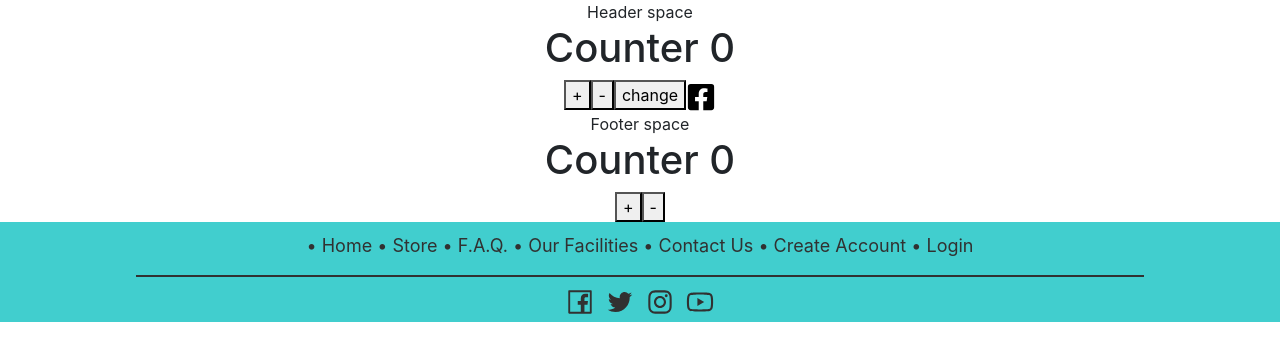
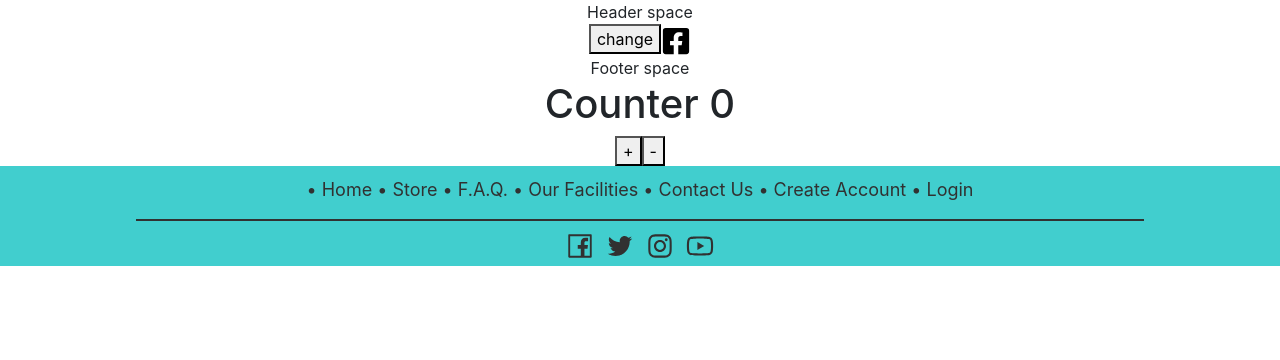
Before and after one commit to TBDG/primal-shop, a React (Create React App) app in the folder public/: page / in a window 1280 px wide. Shown: the top 360 px of the page. Built offline with nearby package versions, Linux system fonts and the light colour scheme.

Commit message:
Completed redux setup

```diff
--- a/public/src/App.js
+++ b/public/src/App.js
@@ -1,8 +1,7 @@
 import React from 'react';
 import './App.scss';
 import Footer from './Footer/footer.js';
-import {useDispatch, useSelector} from "react-redux";
-import {decrement, increment} from "./redux/reducer";
+import { useSelector } from "react-redux";
 import Tester from "./Tester";
 import { useState } from 'react';
 import { getContent } from './content';
@@ -21,9 +20,6 @@ function App() {
         'fontSize': 30,
     };
     const count = useSelector(state => state.count);
-    const dispatch = useDispatch();
-
-
 
 
     let func = () => {
@@ -34,9 +30,6 @@ function App() {
         <div className="App">
             <div> Header space</div>
             {/*<Header />*/}
-            <h1> Counter {count} </h1>
-            <button onClick={()=> dispatch(increment(count))}>+</button>
-            <button onClick={() => dispatch(decrement(count))}>-</button>
 
             {showDiv ? <div>
                 <p>{general.accept}</p>
@@ -48,6 +41,8 @@ function App() {
             {/*TODO Remove later*/}
             <FaFacebookSquare style={styles}></FaFacebookSquare>
             <div> Footer space</div>
+
+            <h1> Counter {count} </h1>
             <Tester/>
             <Footer />
         </div>
--- a/public/src/Tester.js
+++ b/public/src/Tester.js
@@ -10,10 +10,8 @@ function Tester() {
 
     return (
         <div className="Tester">
-            <h1> Counter {count} </h1>
             <button onClick={()=> dispatch(increment(count))}>+</button>
             <button onClick={() => dispatch(decrement(count))}>-</button>
-
         </div>
 
     );
```
